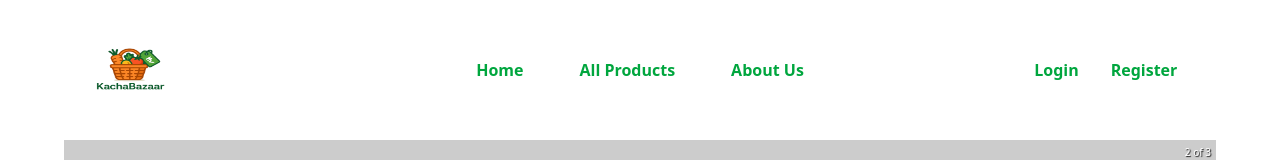
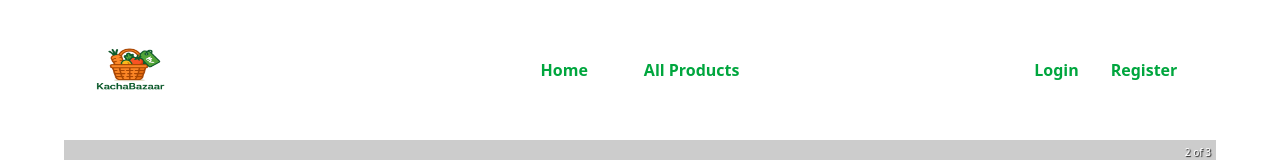
Before and after one commit to MohammadRijuan/KachaBzaar-client, a React (Vite) app: page / in a window 1280 px wide. Shown: the top 160 px of the page. Built offline with nearby package versions, Linux system fonts and the light colour scheme; no server answers; grey boxes are pictures that could not be loaded.

Commit message:
navbar setting

```diff
--- a/src/components/Navbar.jsx
+++ b/src/components/Navbar.jsx
@@ -45,7 +45,6 @@ const Navbar = () => {
                         <NavLink className='p-3 rounded text-green-600 hover:text-white hover:bg-[#4CAF50]' to='/dashboard'>Dashboard</NavLink>
                     </>
                 }
-                <NavLink className='p-3 rounded text-green-600 hover:text-white hover:bg-[#4CAF50]' to='/about'>About Us</NavLink>
             </div>
 
             <div className="navbar-end">
--- a/src/routes/router.jsx
+++ b/src/routes/router.jsx
@@ -33,6 +33,10 @@ export const router = createBrowserRouter([
       {
         path: "/product/:id",
         element:<PrivateRoute><ProductDetails></ProductDetails></PrivateRoute>
+      },
+      {
+        path:'be-vendor',
+        element:<PrivateRoute><BeVendor></BeVendor></PrivateRoute>
       }
 
 
```
